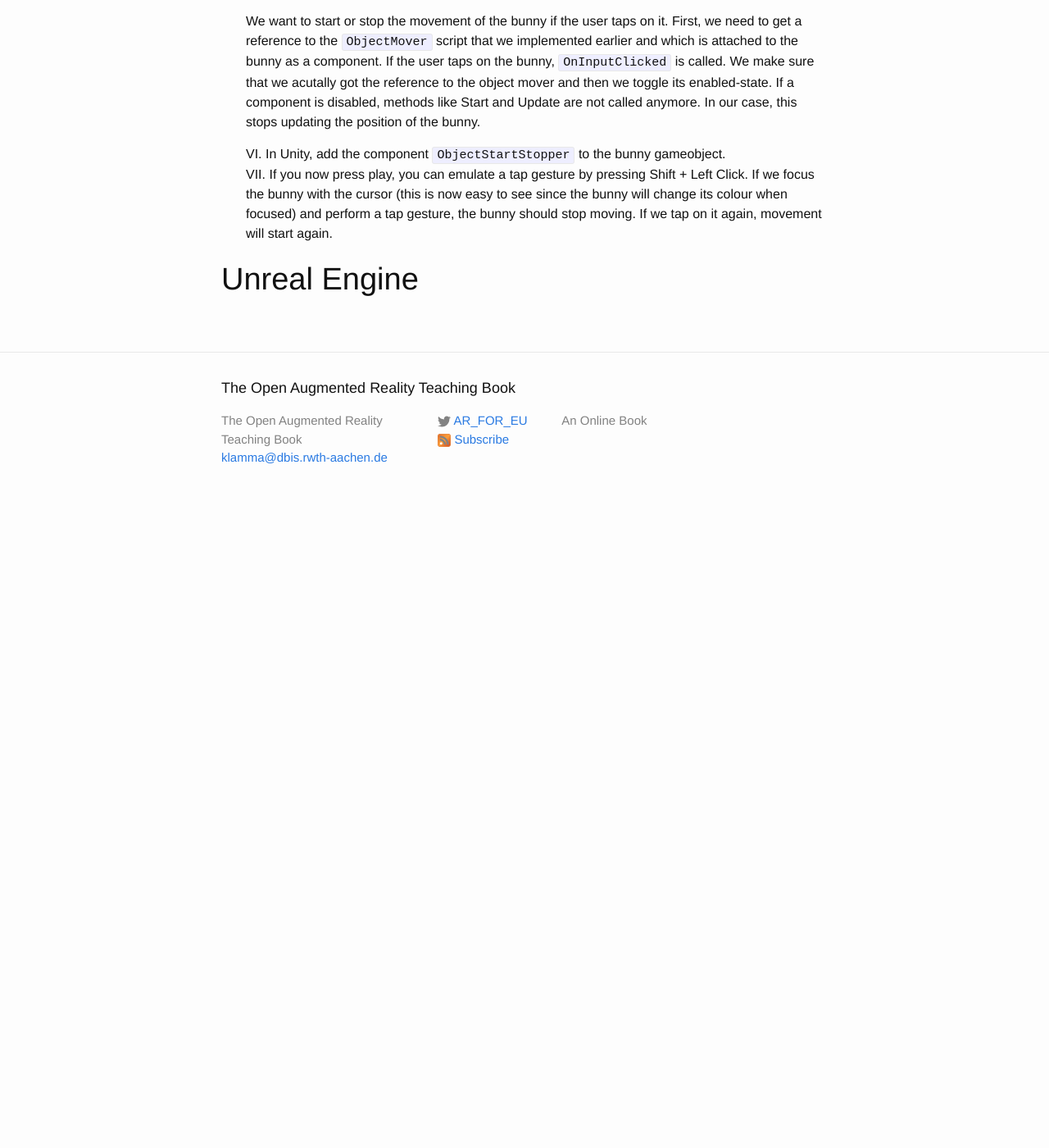
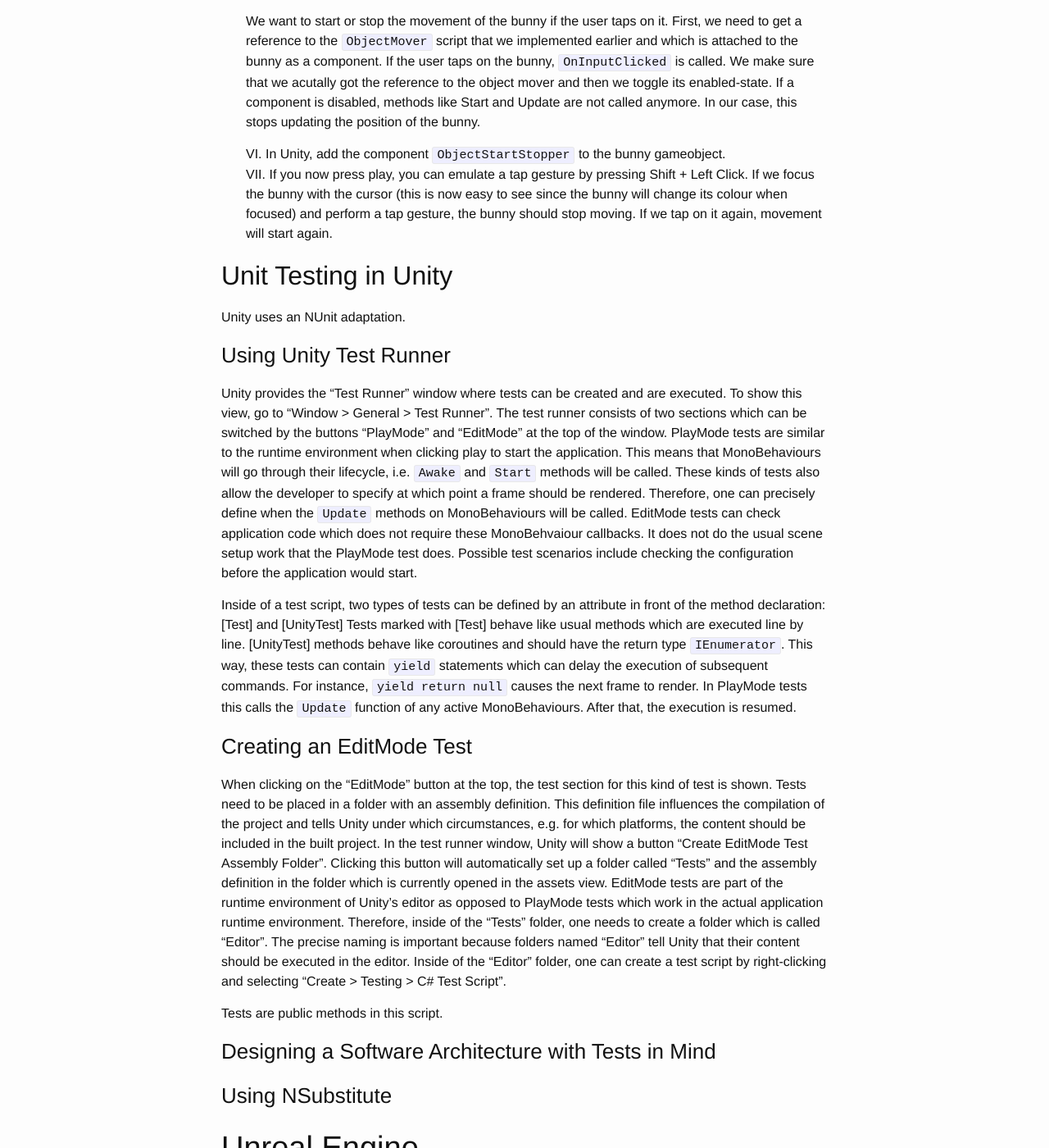
Before and after one commit to klamma/ar-for-eu-book, a Jekyll site: the page built from _pages/chapters/engines.md, in a window 1280 px wide and 1400 px high, scrolled down 20783 px. Shown: the whole window at 82% size. Built offline with Jekyll 4.4.1, drawn with Linux system fonts in a browser that asks for light colours; nearby versions of some CDN libraries; before the commit the page ends 21413 px from its top, so only the background shows below that.

Commit message:
started section on Unit tests

````diff
--- a/_pages/chapters/engines.md
+++ b/_pages/chapters/engines.md
@@ -604,4 +604,50 @@
     If we tap on it again, movement will start again.
 
 
+## Unit Testing in Unity
+
+Unity uses an NUnit adaptation.
+
+### Using Unity Test Runner
+
+Unity provides the "Test Runner" window where tests can be created and are executed.
+To show this view, go to "Window > General > Test Runner".
+The test runner consists of two sections which can be switched by the buttons "PlayMode" and "EditMode" at the top of the window.
+PlayMode tests are similar to the runtime environment when clicking play to start the application.
+This means that MonoBehaviours will go through their lifecycle, i.e. ```Awake``` and ```Start``` methods will be called.
+These kinds of tests also allow the developer to specify at which point a frame should be rendered.
+Therefore, one can precisely define when the ```Update``` methods on MonoBehaviours will be called.
+EditMode tests can check application code which does not require these MonoBehvaiour callbacks.
+It does not do the usual scene setup work that the PlayMode test does.
+Possible test scenarios include checking the configuration before the application would start.
+
+Inside of a test script, two types of tests can be defined by an attribute in front of the method declaration: [Test] and [UnityTest]
+Tests marked with [Test] behave like usual methods which are executed line by line.
+[UnityTest] methods behave like coroutines and should have the return type ```IEnumerator```.
+This way, these tests can contain ```yield``` statements which can delay the execution of subsequent commands.
+For instance, ```yield return null``` causes the next frame to render.
+In PlayMode tests this calls the ```Update``` function of any active MonoBehaviours.
+After that, the execution is resumed.
+
+### Creating an EditMode Test
+
+When clicking on the "EditMode" button at the top, the test section for this kind of test is shown.
+Tests need to be placed in a folder with an assembly definition.
+This definition file influences the compilation of the project and tells Unity under which circumstances, e.g. for which platforms, the content should be included in the built project.
+In the test runner window, Unity will show a button "Create EditMode Test Assembly Folder".
+Clicking this button will automatically set up a folder called "Tests" and the assembly definition in the folder which is currently opened in the assets view.
+EditMode tests are part of the runtime environment of Unity's editor as opposed to PlayMode tests which work in the actual application runtime environment.
+Therefore, inside of the "Tests" folder, one needs to create a folder which is called "Editor".
+The precise naming is important because folders named "Editor" tell Unity that their content should be executed in the editor.
+Inside of the "Editor" folder, one can create a test script by right-clicking and selecting "Create > Testing > C# Test Script".
+
+Tests are public methods in this script.
+
+
+### Designing a Software Architecture with Tests in Mind
+
+### Using NSubstitute
+
+
+
 # Unreal Engine
````
